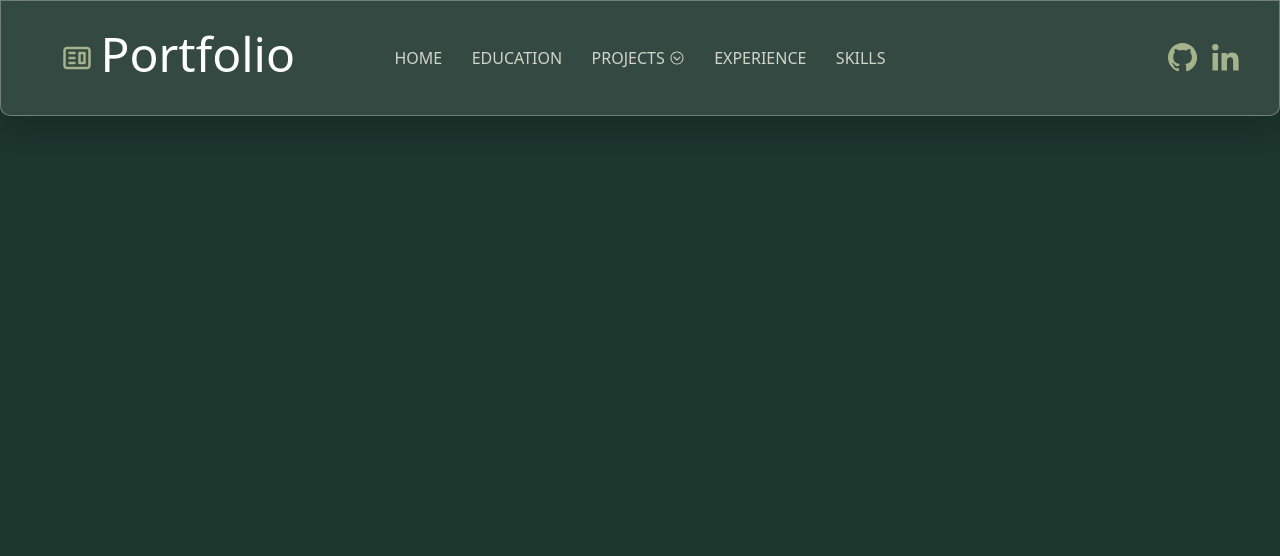
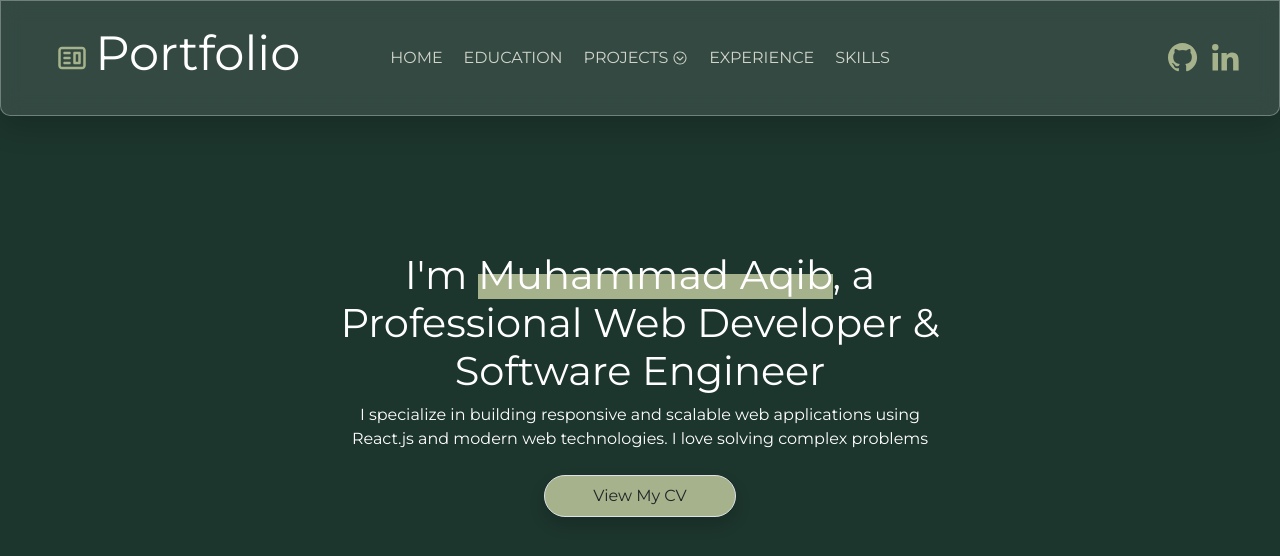
Before and after one commit to Mr-Aqib/React_Portfolio, a React (Vite) app: page / in a window 1280 px wide. Shown: the top 556 px of the page. Built offline with nearby package versions, Linux system fonts and the light colour scheme.

Commit message:
hero-section

```diff
--- /dev/null
+++ b/src/Components/Button.jsx
@@ -0,0 +1,15 @@
+import React from "react";
+const Button = ({ content, linkcv }) => {
+  return (
+    <>
+      <a
+        href={linkcv}
+        className="btnstyle btn shadow border px-5 rounded-5 py-2"
+      >
+        {content}
+      </a>
+    </>
+  );
+};
+
+export default Button;
--- /dev/null
+++ b/src/Components/HeroSection.jsx
@@ -0,0 +1,30 @@
+import React from "react";
+import Button from "./Button";
+const HeroSection = () => {
+  return (
+    <>
+      <div className="container-fuid">
+        <div
+          style={{ height: "70vh" }}
+          className="container text-center col-lg-6 d-flex flex-column align-items-center justify-content-center"
+        >
+          <h1 className="">
+            I'm{" "}
+            <span className="aqibspan position-relative">Muhammad Aqib</span>, a
+            Professional Web Developer & Software Engineer
+          </h1>
+          <p className="p-0 m-0">
+            I specialize in building responsive and scalable web applications
+            using React.js and modern web technologies. I love solving complex
+            problems
+          </p>
+          <div className="my-4">
+            <Button linkcv="/aqibcv.pdf" content="View My CV" />
+          </div>
+        </div>
+      </div>
+    </>
+  );
+};
+
+export default HeroSection;
--- a/src/Pages/Home.jsx
+++ b/src/Pages/Home.jsx
@@ -1,10 +1,12 @@
 import React from "react";
 import Header from "../Components/Header";
+import HeroSection from "../Components/HeroSection";
 
 const Home = () => {
   return (
     <>
       <Header />
+      <HeroSection />
     </>
   );
 };
--- a/src/global.css
+++ b/src/global.css
@@ -1,66 +1,69 @@
-*{
+@font-face {
+  font-family: "montFront";
+  src: url("./assets/font/Montserrat-Regular.ttf");
+}
+* {
   margin: 0;
   padding: 0;
 }
-body{
-    background-color: #1C352D;
-    color:white;
+body {
+  font-family: "montFront";
+  background-color: #1c352d;
+  color: white;
   overflow: hidden !important;
 }
-:root{
-    --primarycolor:#A6B28B;
-    --iconstransitions:all 0.4s;
+:root {
+  --primarycolor: #a6b28b;
+  --iconstransitions: all 0.4s;
 }
-.header-con{
+.header-con {
   background-color: rgba(255, 255, 255, 0.1);
   backdrop-filter: blur(10px);
-    border-radius:0px 0px  10px 10px;
+  border-radius: 0px 0px 10px 10px;
   border: 1px solid rgba(255, 255, 255, 0.3);
-    box-shadow: 0 8px 32px 0 rgba(0, 0, 0, 0.2)
+  box-shadow: 0 8px 32px 0 rgba(0, 0, 0, 0.2);
 }
-.biicons{
-    color:var(--primarycolor) !important ;
+.biicons {
+  color: var(--primarycolor) !important ;
 }
-.grandparentli{
+.grandparentli {
   color: #d1d5cb !important;
 }
-.grandparent-list-items{
+.grandparent-list-items {
   cursor: pointer;
 }
-.grandparent-list-items:hover{
+.grandparent-list-items:hover {
   color: white;
   transition: all 0.4s;
   font-size: 1rem;
 }
-.biiconssocial:hover{
+.biiconssocial:hover {
   color: white !important;
-    transition:  var(--iconstransitions);
-    transform:  translatey(-10px);
+  transition: var(--iconstransitions);
+  transform: translatey(-10px);
 }
-.parent-li{
+.parent-li {
   background-color: #0d2f25;
   color: #d1d5cb !important;
   width: max-content;
-    top:110%;
+  top: 110%;
   opacity: 0;
   visibility: hidden;
   transform: translateY(40px);
   transition: all 0.3s;
-
+  /* z-index: 1 !important ; */
 }
-.parent-li-items:hover{
+.parent-li-items:hover {
   color: white !important;
- transition:  all 0.2s;
+  transition: all 0.2s;
   transform: translateY(-10%);
-
 }
-.grandparentli li:nth-child(3):hover .parent-li{
+.grandparentli li:nth-child(3):hover .parent-li {
   opacity: 1;
-    visibility:visible ;
+  visibility: visible;
   transform: translateY(0px);
-
 }
- .child-li{
+.child-li {
   width: max-content;
   right: 110%;
   top: -10%;
@@ -68,73 +71,91 @@ body{
   visibility: hidden;
   opacity: 0;
   transform: translateX(50%);
-     transition: all 0.3s ;
+  transition: all 0.3s;
 }
- .child-li-items{
+.child-li-items {
   color: #d1d5cb !important;
 }
- .child-li-items:hover{
+.child-li-items:hover {
   color: white !important;
- transition:  all 0.2s;
+  transition: all 0.2s;
 }
- .parent-li li:nth-child(8):hover .child-li{
+.parent-li li:nth-child(8):hover .child-li {
   opacity: 1 !important;
   visibility: visible;
   transform: translateX(0%);
 }
- .biisocialmenu{
+.biisocialmenu {
   display: none;
-
 }
- .biisocialmenu:hover{
+.biisocialmenu:hover {
   color: white !important;
- transition:  all 0.3s;
+  transition: all 0.3s;
+}
+/* ----------------------Hero Section --------------------- */
+.aqibspan::before {
+  position: absolute;
+  content: "";
+  background-color: #a6b28b;
+  width: 100%;
+  height: 50%;
+  top: 50%;
+  z-index: -1;
+}
+.aqibspan {
+  z-index: -1;
 }
 
+.btnstyle {
+  background-color: #a6b28b;
+  transition: var(--iconstransitions);
+}
+.btnstyle:hover {
+  transform: translateY(-10%);
+}
 
- @media screen and (max-width:945px){
-    .logodiv{
+@media screen and (max-width: 945px) {
+  .logodiv {
     justify-content: center;
   }
-   .grandparentli{
+  .grandparentli {
     justify-content: space-between !important;
   }
-
 }
- @media screen and (max-width:786px){
-    .header-con{
+@media screen and (max-width: 786px) {
+  .header-con {
     padding: 4% !important;
-        gap:1rem;
+    gap: 1rem;
     padding: 2% !important;
   }
 }
- @media screen and (max-width:550px) {
-.logodiv{
+@media screen and (max-width: 550px) {
+  .logodiv {
     justify-content: center;
   }
-    .biisocialmenu{
+  .biisocialmenu {
     display: block;
   }
   .social {
     justify-content: center !important;
   }
-   .container-of-grandparentli{
+  .container-of-grandparentli {
     position: absolute;
     top: 0%;
     left: 0%;
-    transform: translate(-0%,-0%);
+    transform: translate(-0%, -0%);
     height: 100vh;
     width: 100vw;
-    background:rgb(105, 66, 66);
+    background: rgb(105, 66, 66);
   }
-   .grandparentli{
+  .grandparentli {
     position: absolute;
     top: 20%;
     left: 10%;
     height: 80vh;
     width: 80vw;
     /* Dark Glassmorphism  */
-background: rgba(28, 53, 45, 0.6); /* transparency */
+    background: rgba(28, 53, 45, 0.9); /* transparency */
     backdrop-filter: blur(12px);
     -webkit-backdrop-filter: blur(12px);
     border: 1px solid rgba(255, 255, 255, 0.1);
@@ -146,26 +167,24 @@ justify-content: center !important;
     align-items: center !important;
     gap: 4rem !important;
     /* Layer priority */
-z-index: 999;
     border-radius: 40px;
     /* display: none !important; */
     transform: translateY(30%);
     opacity: 0 !important;
     visibility: hidden !important;
-transition: all 0.4s;
-
+    transition: opacity 0.4s ease, transform 0.4s ease;
+    z-index: 999;
   }
-   .showmenu{
-
+  .showmenu {
     transform: translateY(0%);
     opacity: 1 !important;
     visibility: visible !important;
   }
-   .parent-li{
-    left: 60% ;
+  .parent-li {
+    left: 60%;
   }
-   .child-li{
+  .child-li {
     top: -14rem;
-    right:115%;
+    right: 115%;
   }
 }
```
Also changed, not shown: src/assets/font/Montserrat-Regular.ttf (added), 1 other file (tests, documents, lock files or other folders). Lines whose indentation alone changed are shown as unchanged.
